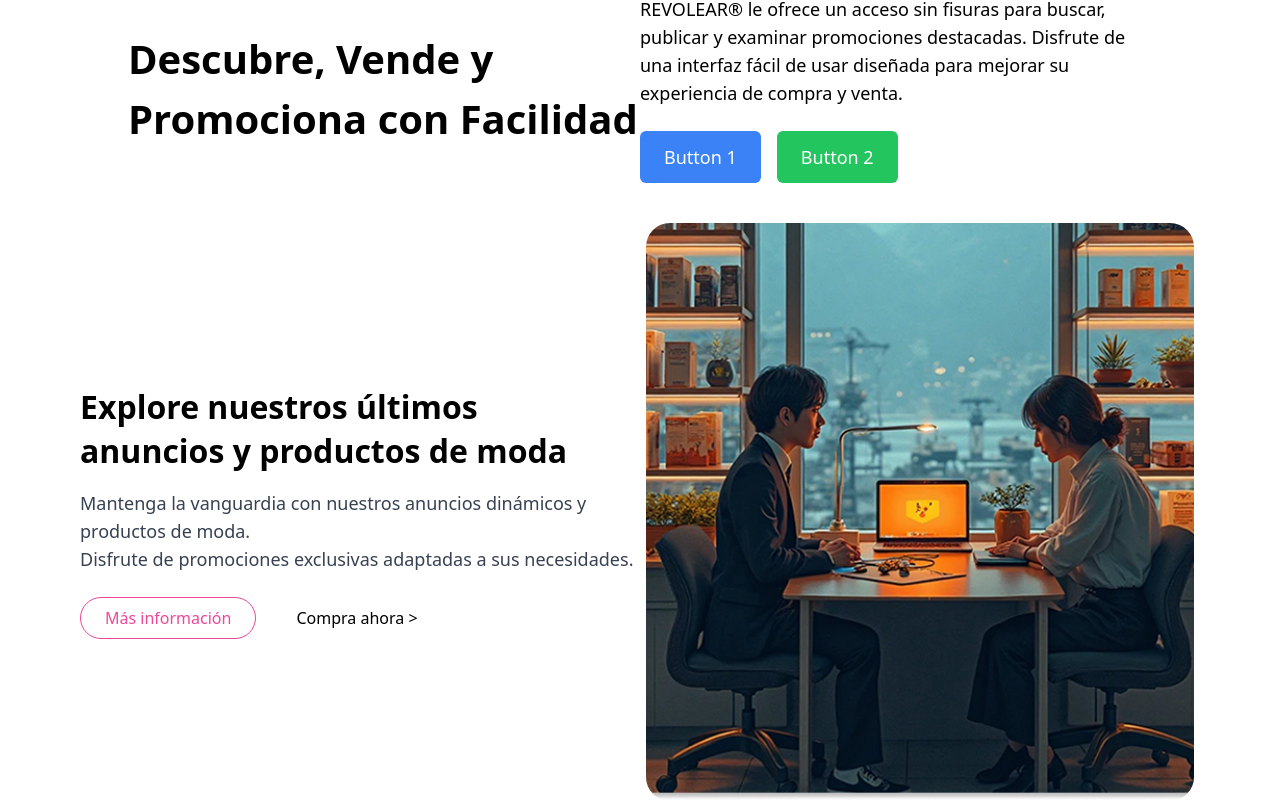
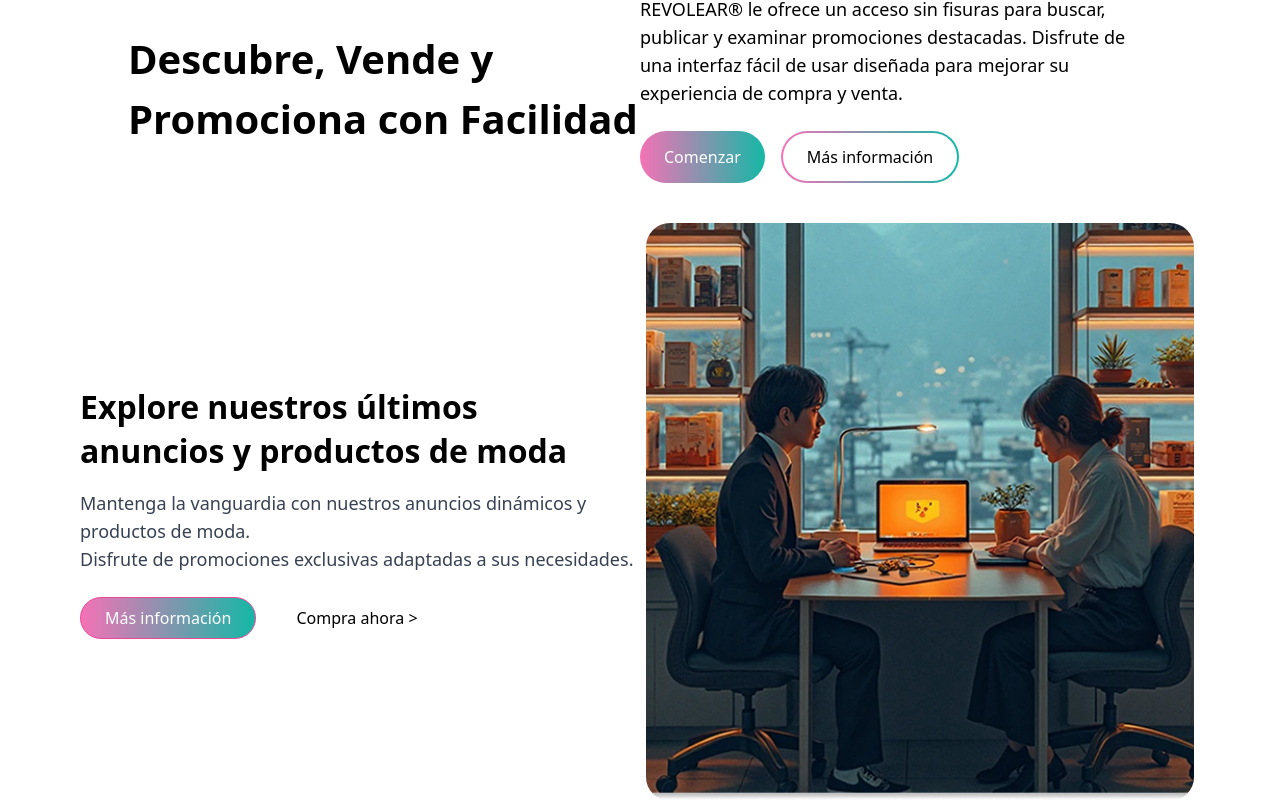
Before and after one commit to farooque-Git/revolear, a React (Vite) app: page / in a window 1280 px wide. Shown: the part 589-1400 px from the top of the page. Built offline with nearby package versions, Linux system fonts and the light colour scheme.

Commit message:
Home sec done

```diff
--- /dev/null
+++ b/src/components/button/Button.jsx
@@ -0,0 +1,27 @@
+import React from "react";
+
+export const gradientColor = "from-pink-400 to-teal-500";
+
+export const GradientButton = ({ children, className = "", ...props }) => (
+  <button
+    {...props}
+    className={`bg-gradient-to-r ${gradientColor} text-white px-6 py-2 rounded-full font-medium hover:opacity-90 transition ${className}`}
+  >
+    {children}
+  </button>
+);
+
+export const GradientOutlineButton = ({
+  children,
+  className = "",
+  ...props
+}) => (
+  <div className="p-[2px] rounded-full bg-gradient-to-r from-pink-400 to-teal-500 inline-block">
+    <button
+      {...props}
+      className={`px-6 py-3 bg-white text-black rounded-full font-medium transition hover:opacity-90 ${className}`}
+    >
+      {children}
+    </button>
+  </div>
+);
--- a/src/components/home/FifthMainScreen.jsx
+++ b/src/components/home/FifthMainScreen.jsx
@@ -5,6 +5,7 @@ import home7 from "../../assets/home7.png";
 import card1 from "../../assets/card1.png";
 import card2 from "../../assets/card2.png";
 import card3 from "../../assets/card3.png";
+import { GradientButton, GradientOutlineButton } from "./../button/Button";
 
 const FifthMainScreen = () => {
   const cards = [
@@ -52,9 +53,9 @@ const FifthMainScreen = () => {
                   className="h-48 w-full object-cover rounded-lg mb-4"
                 />
                 <p className="text-sm text-gray-800 mb-4">{card.text}</p>
-                <button className="text-sm border border-purple-600 text-purple-700 px-4 py-1.5 rounded-full hover:bg-purple-50 transition">
+                <GradientOutlineButton className="text-sm border border-purple-600 text-purple-700 px-4 py-1.5 rounded-full hover:bg-purple-50 transition">
                   {card.button} →
-                </button>
+                </GradientOutlineButton>
               </div>
             ))}
           </div>
@@ -140,12 +141,8 @@ const FifthMainScreen = () => {
               aplicación. Descárguela ahora para empezar.
             </p>
             <div className="mt-4 flex flex-wrap gap-2 justify-center sm:justify-start">
-              <button className="bg-pink-500 text-white px-4 py-1 rounded">
-                Comenzar
-              </button>
-              <button className="bg-white text-gray-800 px-4 py-1 rounded">
-                Más información
-              </button>
+              <GradientButton>Comenzar</GradientButton>
+              <GradientOutlineButton>Más información</GradientOutlineButton>
             </div>
           </div>
         </div>
--- a/src/components/home/ForthMainScreeen.jsx
+++ b/src/components/home/ForthMainScreeen.jsx
@@ -1,6 +1,7 @@
 import React from "react";
 import home4 from "../../assets/home4.png";
 import home5 from "../../assets/home5.png";
+import { GradientOutlineButton } from "../button/Button";
 
 const ForthMainScreeen = () => {
   return (
@@ -81,9 +82,9 @@ const ForthMainScreeen = () => {
 
           {/* Action Buttons */}
           <div className="mt-8 flex flex-wrap gap-4">
-            <button className="border border-pink-500 text-pink-600 px-5 py-2 rounded-full text-sm hover:bg-pink-50">
+            <GradientOutlineButton className="border border-pink-500 text-pink-600 px-5 py-2 rounded-full text-sm hover:bg-pink-50">
               Más Información
-            </button>
+            </GradientOutlineButton>
             <button className="text-sm text-gray-700 hover:underline">
               Registrarse
             </button>
@@ -145,9 +146,9 @@ const ForthMainScreeen = () => {
 
               {/* Action Buttons */}
               <div className="mt-8 flex flex-wrap gap-4">
-                <button className="border border-pink-500 text-pink-600 px-5 py-2 rounded-full text-sm hover:bg-pink-50">
+                <GradientOutlineButton className="border border-pink-500 text-pink-600 px-5 py-2 rounded-full text-sm hover:bg-pink-50">
                   Más Información
-                </button>
+                </GradientOutlineButton>
                 <button className="text-sm text-gray-700 hover:underline">
                   Registrarse
                 </button>
--- a/src/components/home/MainSection.jsx
+++ b/src/components/home/MainSection.jsx
@@ -2,6 +2,8 @@ import React from "react";
 import arrow from "../../assets/arrow.png";
 import { useNavigate } from "react-router-dom";
 import home1 from "../../assets/home1.png";
+import { GradientButton } from "../button/Button";
+import { GradientOutlineButton } from "./../button/Button";
 
 const MainSection = () => {
   const navigate = useNavigate(); // Initialize navigate
@@ -49,12 +51,10 @@ const MainSection = () => {
           </p>
 
           <div className="flex gap-4">
-            <button className="px-6 py-3 bg-blue-500 text-white rounded-md text-lg">
-              Button 1
-            </button>
-            <button className="px-6 py-3 bg-green-500 text-white rounded-md text-lg">
-              Button 2
-            </button>
+            <GradientButton>Comenzar</GradientButton>
+            <GradientOutlineButton className="rounded-full">
+              Más información
+            </GradientOutlineButton>
           </div>
         </div>
       </div>
--- a/src/components/home/SecondMainScreen.jsx
+++ b/src/components/home/SecondMainScreen.jsx
@@ -1,5 +1,6 @@
 import React from "react";
 import home2 from "../../assets/home2.png";
+import { GradientButton } from "../button/Button";
 
 const SecondMainScreen = () => {
   return (
@@ -23,9 +24,9 @@ const SecondMainScreen = () => {
 
             {/* Buttons */}
             <div className="flex gap-4 mt-6">
-              <button className="px-6 py-2 border border-pink-500 rounded-full text-pink-500 font-medium hover:bg-pink-50 transition">
+              <GradientButton className="px-6 py-2 border border-pink-500 rounded-full text-pink-500 font-medium hover:bg-pink-50 transition">
                 Más información
-              </button>
+              </GradientButton>
               <button className="px-6 py-2 rounded-full font-medium text-black hover:underline transition">
                 Compra ahora &gt;
               </button>
--- a/src/components/home/ThirdMainScreen.jsx
+++ b/src/components/home/ThirdMainScreen.jsx
@@ -1,5 +1,6 @@
 import React from "react";
 import home3 from "../../assets/home3.png";
+import { GradientOutlineButton } from "../button/Button";
 
 const ThirdMainScreen = () => {
   return (
@@ -63,9 +64,9 @@ const ThirdMainScreen = () => {
           </div>
           <div className="flex gap-4">
             {" "}
-            <button className="px-4 py-2 border border-pink-500 text-pink-500 rounded-full hover:bg-pink-50 transition text-sm">
+            <GradientOutlineButton className="px-4 py-2 border border-pink-500 text-pink-500 rounded-full hover:bg-pink-50 transition text-sm">
               Más Información
-            </button>
+            </GradientOutlineButton>
             <button className="text-sm underline hover:text-black">
               Registrarse
             </button>
--- a/tailwind.config.js
+++ b/tailwind.config.js
@@ -4,8 +4,8 @@ export default {
   theme: {
     extend: {
       colors: {
-        primaryGradientStart: "#E37FDE", // purple-500
-        primaryGradientEnd: "#7E87F1", // blue-300
+        primaryGradientStart: "#FB658D", // purple-500
+        primaryGradientEnd: "#439999", // blue-300
       },
     },
   },
```
